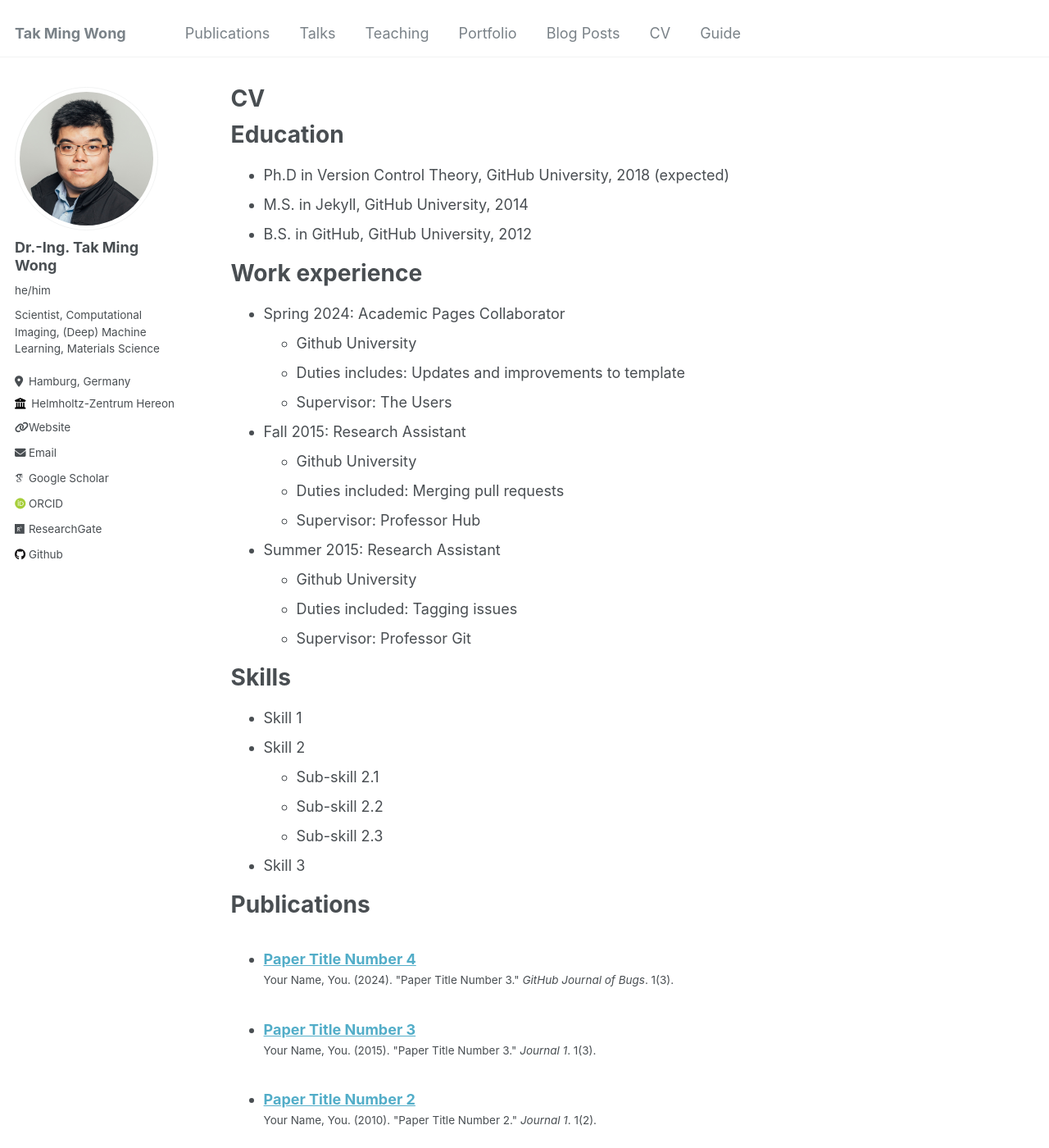
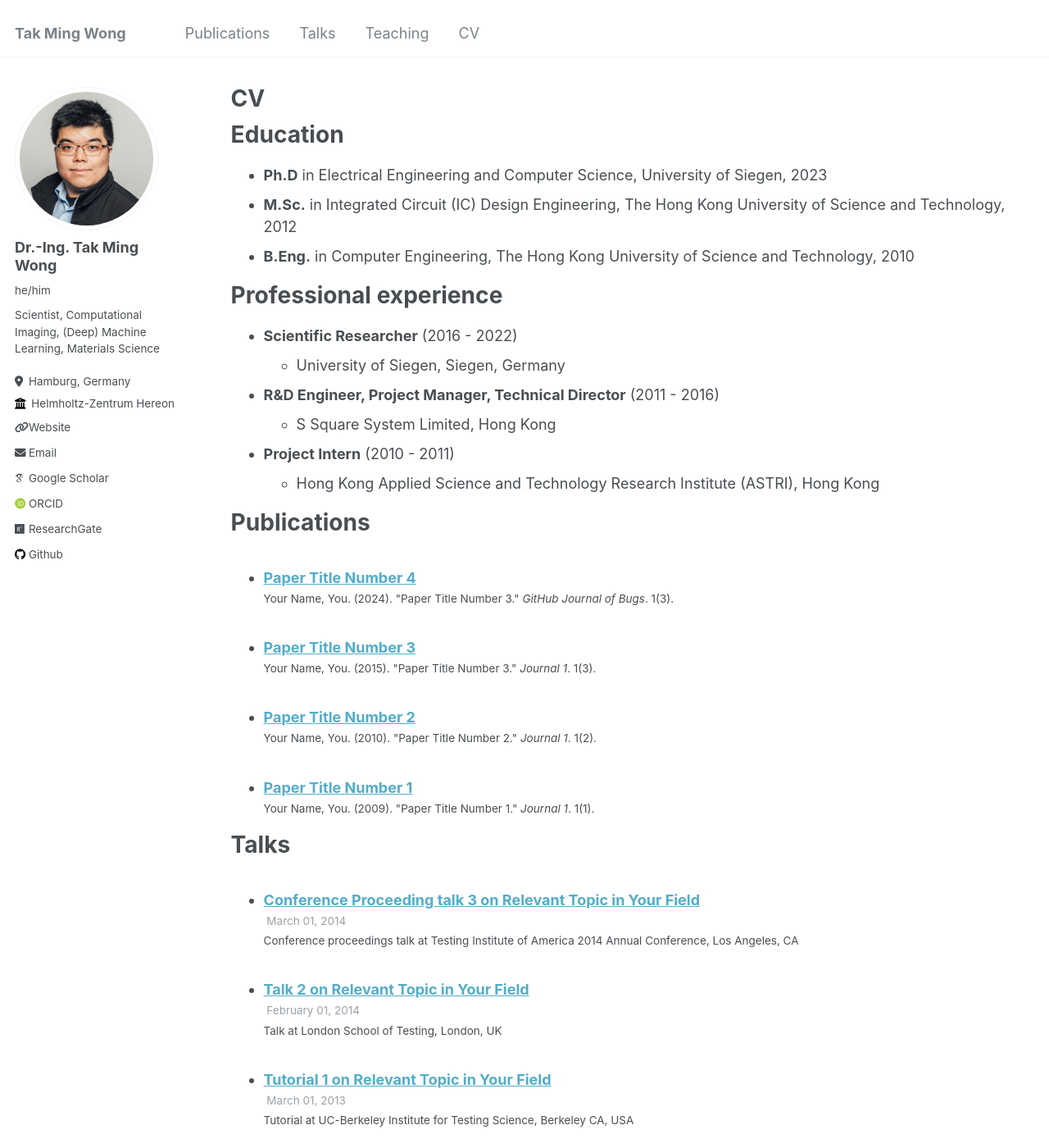
Before and after one commit to tak-wong/tak-wong.github.io, a Jekyll site: the page built from _pages/cv.md, in a window 1280 px wide and 1400 px high. Shown: the whole window at 82% size. Built offline with Jekyll 4.4.1, drawn with Linux system fonts in a browser that asks for light colours; some web fonts are replaced; some of the changed text lies outside the part shown.

Commit message:
Update basic information

```diff
--- a/_pages/cv.md
+++ b/_pages/cv.md
@@ -11,35 +11,29 @@ redirect_from:
 
 Education
 ======
-* Ph.D in Version Control Theory, GitHub University, 2018 (expected)
-* M.S. in Jekyll, GitHub University, 2014
-* B.S. in GitHub, GitHub University, 2012
+* **Ph.D** in Electrical Engineering and Computer Science, University of Siegen, 2023
+* **M.Sc.** in Integrated Circuit (IC) Design Engineering, The Hong Kong University of Science and Technology, 2012
+* **B.Eng.** in Computer Engineering, The Hong Kong University of Science and Technology, 2010
 
-Work experience
+Professional experience
 ======
-* Spring 2024: Academic Pages Collaborator
-  * Github University
-  * Duties includes: Updates and improvements to template
-  * Supervisor: The Users
+* **Scientific Researcher** (2016 - 2022)
+  * University of Siegen, Siegen, Germany
 
-* Fall 2015: Research Assistant
-  * Github University
-  * Duties included: Merging pull requests
-  * Supervisor: Professor Hub
+* **R&D Engineer, Project Manager, Technical Director** (2011 - 2016)
+  * S Square System Limited, Hong Kong
 
-* Summer 2015: Research Assistant
-  * Github University
-  * Duties included: Tagging issues
-  * Supervisor: Professor Git
+* **Project Intern** (2010 - 2011)
+  * Hong Kong Applied Science and Technology Research Institute (ASTRI), Hong Kong
 
-Skills
+<!-- Skills
 ======
 * Skill 1
 * Skill 2
   * Sub-skill 2.1
   * Sub-skill 2.2
   * Sub-skill 2.3
-* Skill 3
+* Skill 3 -->
 
 Publications
 ======
@@ -58,7 +52,3 @@ Teaching
   <ul>{% for post in site.teaching reversed %}
     {% include archive-single-cv.html %}
   {% endfor %}</ul>
-
-Service and leadership
-======
-* Currently signed in to 43 different slack teams
```
Also changed, not shown: _data/navigation.yml (+6 -6 lines), _pages/about.md (+2 -2 lines).
